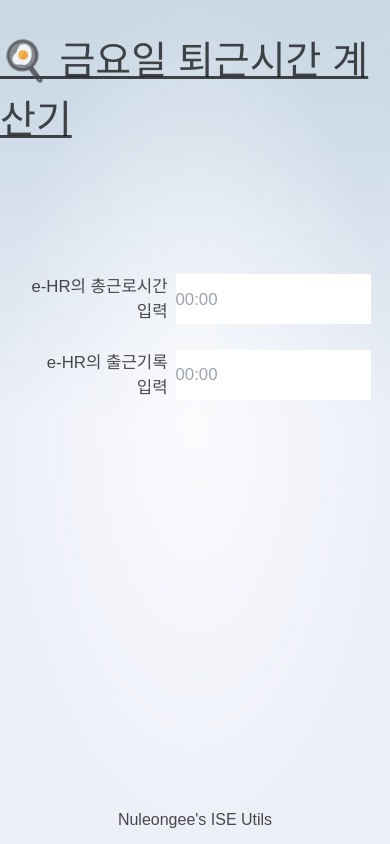
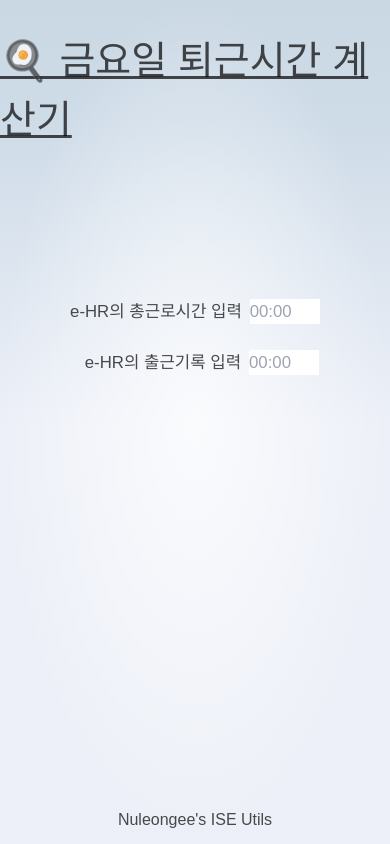
Before and after one commit to nuleongee/ise-utils, a SvelteKit app: page / in a window 390 px wide. Built offline with nearby package versions, Linux system fonts and the light colour scheme; a web font is replaced by a local one.

Commit message:
style: 반응형 수정

```diff
--- a/src/routes/+page.svelte
+++ b/src/routes/+page.svelte
@@ -117,24 +117,25 @@
 		justify-content: center;
 		align-items: center;
 		flex: 0.6;
-		font-size: clamp(0.94rem, 4.3dvw, 1.6rem);
+		font-size: clamp(0.9rem, 4.3dvw, 1.6rem);
 	}
 
 	section > span {
 		display: flex;
-		flex-flow: row nowrap;
+		flex-flow: row wrap;
 		justify-content: center;
 		width: 90dvw;
 	}
 
 	label {
 		text-align: right;
-		max-width: 40dvw;
+		max-width: 50dvw;
 		min-width: 18dvw;
-		padding-right: 2dvw;
+		white-space: nowrap;
 	}
 	input {
-		min-width: 18dvw;
+		max-width: 18dvw;
+		margin-left: 2dvw;
 	}
 
 	h1 {
--- a/src/routes/styles.css
+++ b/src/routes/styles.css
@@ -21,7 +21,7 @@ body {
 	margin: 0;
 	background-attachment: fixed;
 	background-color: var(--color-bg-1);
-	background-size: 100vw 100vh;
+	background-size: 100dvw 100dvh;
 	background-image: radial-gradient(50% 50% at 50% 50%, rgba(255, 255, 255, 0.75) 0%, rgba(255, 255, 255, 0) 100%),
 		linear-gradient(180deg, var(--color-bg-0) 0%, var(--color-bg-1) 15%, var(--color-bg-2) 50%);
 }
```
